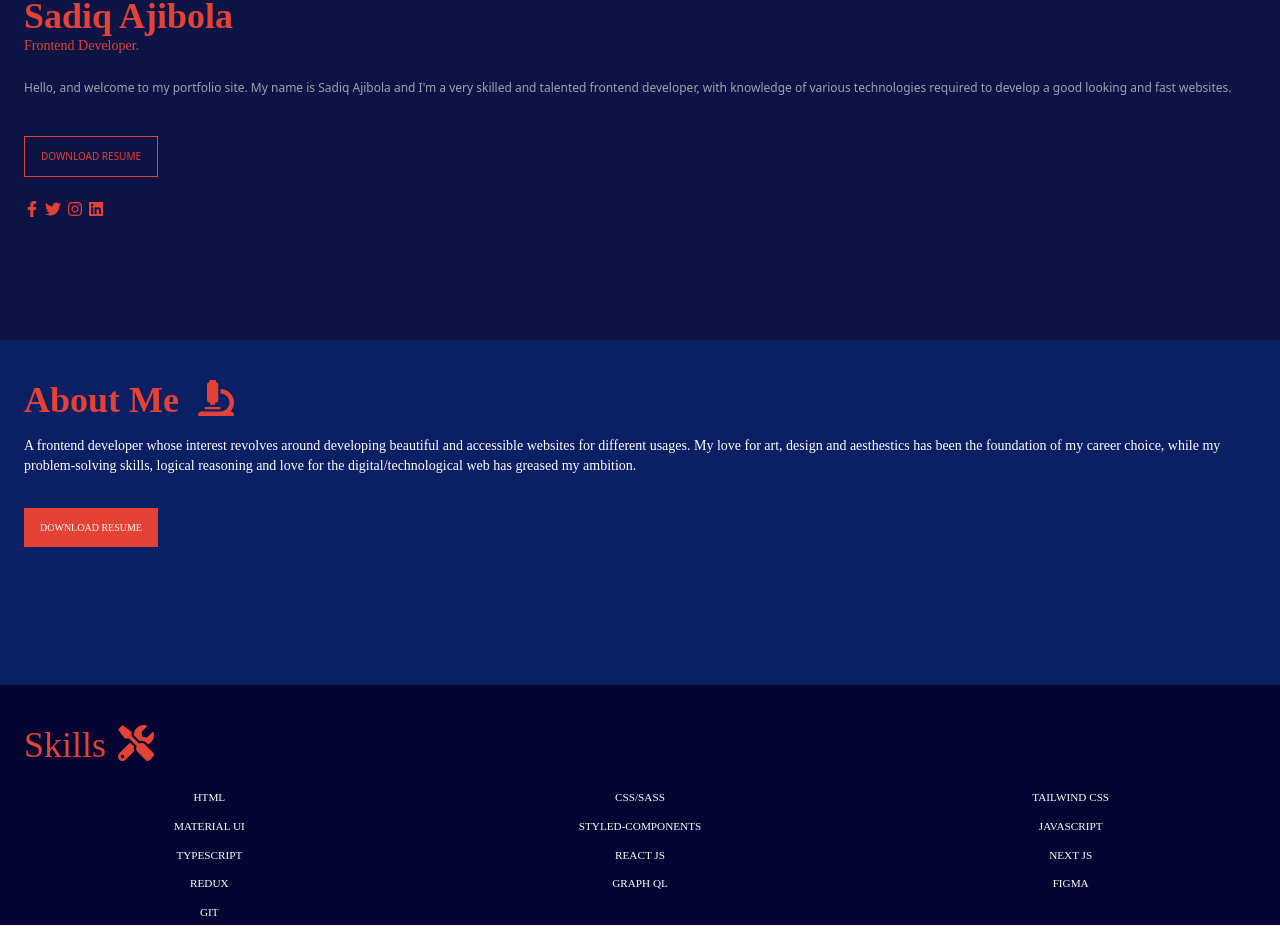
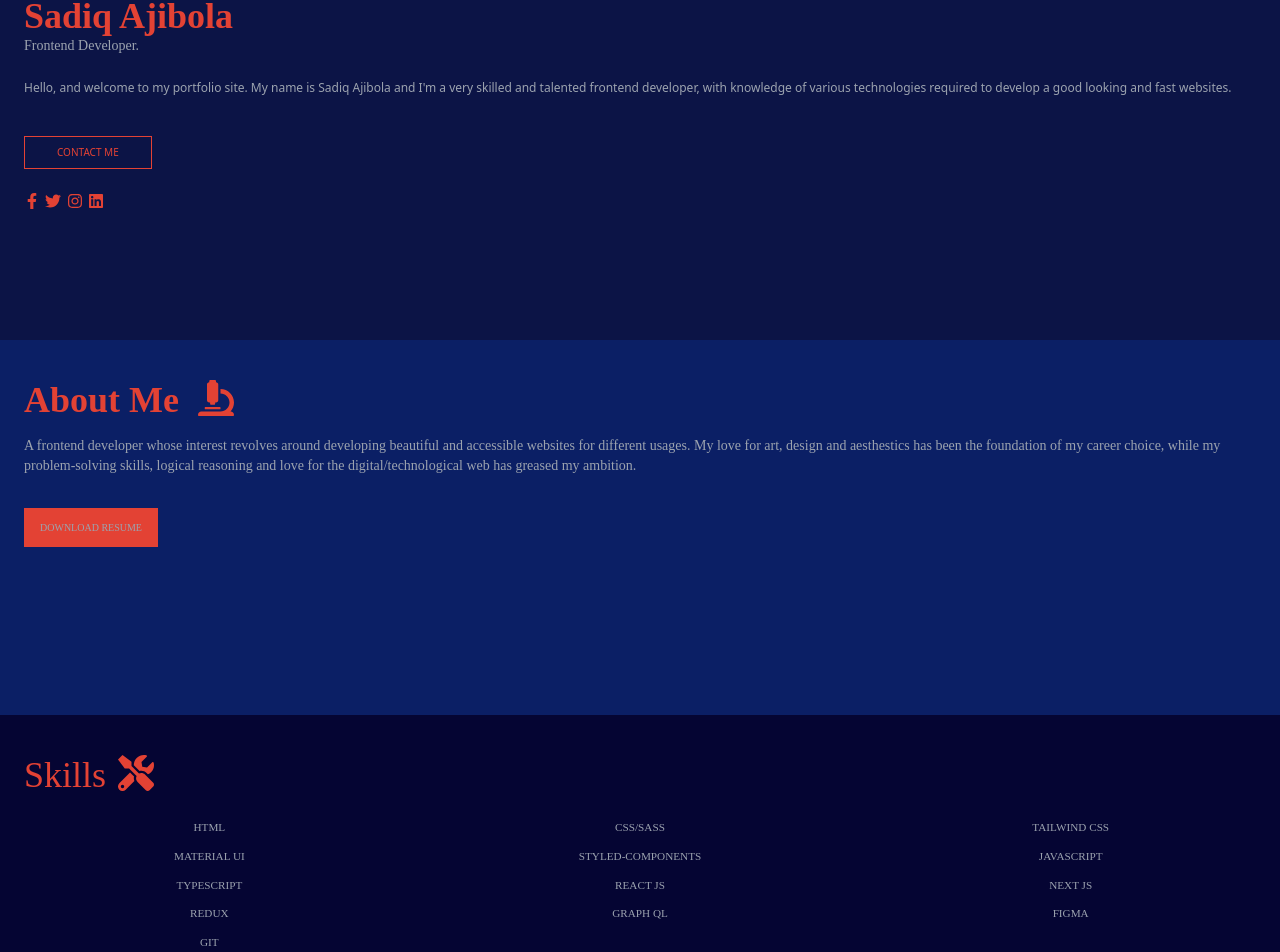
Before and after one commit to dragg54/my-portfolio-site, a React (Create React App) app: page / in a window 1280 px wide. Shown: the part 120-1072 px from the top of the page. Before the commit the page ends 1045 px from the top, so only its background shows below. Built offline with nearby package versions, Linux system fonts and the light colour scheme.

Commit message:
initial commit

```diff
--- a/src/components/About.js
+++ b/src/components/About.js
@@ -3,12 +3,12 @@ import { FaMicroscope } from 'react-icons/fa'
 
 export const About = () => {
   return (
-    <div className=' h-[345px] bg-[#0B1F65] w-full px-6 pt-10 font-[righteous]'>
+    <div className=' h-[375px] bg-[#0B1F65] w-full px-6 pt-10 font-[righteous]'>
         <h1 className='text-4xl font-bold text-[#E34234] mb-4 flex w-[210px] justify-between'>About Me <FaMicroscope /></h1>
-        <p className='text-white font-[poppins] text-sm'>A frontend developer whose interest revolves around developing
+        <p className='text-gray-400 font-[poppins] text-sm'>A frontend developer whose interest revolves around developing
         beautiful and accessible websites for different usages. My love for art, design and aesthestics has been the foundation of my career choice, while my problem-solving skills,
         logical reasoning and love for the digital/technological web has greased my ambition.</p>
-        <button className='text-[10px] bg-[#E34234] px-4 py-3 text-white mt-8'>DOWNLOAD RESUME</button>
+        <button className='text-[10px] bg-[#E34234] px-4 py-3 text-gray-400 mt-8'>DOWNLOAD RESUME</button>
     </div>
   )
 }
--- a/src/components/Hero/Hero.js
+++ b/src/components/Hero/Hero.js
@@ -7,9 +7,9 @@ export const Hero  = () => {
     <div className="h-[460px] w-full bg-[#0C1446] px-6 pt-6">
         <Header />
         <h1 className='text-4xl font-black text-[#E34234] font-[Righteous]'>Sadiq Ajibola</h1>
-        <p className='text-sm text-[#E34234] font-[Poppins]'>Frontend Developer.</p>
+        <p className='text-sm text-gray-400 font-[Poppins]'>Frontend Developer.</p>
         <p className='text-gray-400 mt-6 text-xs'>Hello, and welcome to my portfolio site. My name is Sadiq Ajibola and I'm a very skilled and talented frontend developer, with knowledge of various technologies required to develop a good looking and fast websites.</p>
-        <button className='text-[10px] border border-[#E34234] px-4 py-3 text-[#E34234] mt-10'>DOWNLOAD RESUME</button>
+        <button className='text-[10px] border border-[#E34234] px-8 py-2 text-[#E34234] mt-10'>CONTACT ME</button>
         <MediaIcons />
     </div>
   )
--- a/src/components/Skills/Skills.js
+++ b/src/components/Skills/Skills.js
@@ -5,7 +5,7 @@ const Skills = () => {
   return (
     <div className='w-full h-60 bg-[#050533]'>
       <h1 className='text-4xl text-[#E34234] px-6 pt-10 flex justify-between w-[178px] font-[righteous] mb-6'>Skills <FaTools /></h1>
-      <div className='grid grid-cols-3 text-[0.7rem] w-full justify-items-center gap-3 text-whit font-[Poppins] text-white'>
+      <div className='grid grid-cols-3 text-[0.7rem] w-full justify-items-center gap-3 text-whit font-[Poppins] text-gray-400'>
         <p>HTML</p>
         <p>CSS/SASS</p>
         <p>TAILWIND CSS</p>
```
